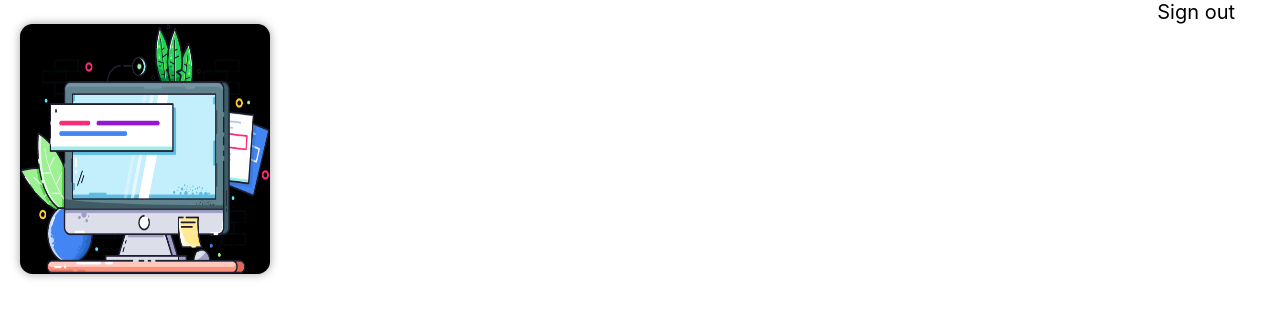
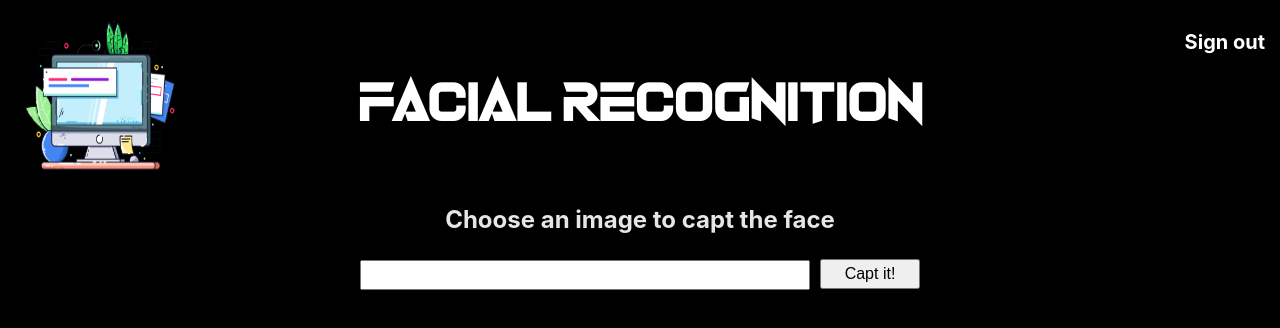
Before and after one commit to RyadC/Facial-recognition-app, a React (Create React App) app: page / in a window 1280 px wide. Shown: the top 328 px of the page. Built offline with nearby package versions, Linux system fonts and the light colour scheme.

Commit message:
Add ImageLinkForm component and style it

```diff
--- /dev/null
+++ b/src/components/ImageLinkForm/ImageLinkForm.css
@@ -0,0 +1,27 @@
+.searchImg__container{
+
+}
+
+.searchImg__title{
+  color: rgb(230, 230, 230);
+  text-align: center;
+}
+
+.searchImg__inputContainer{
+  margin-top: 25px;
+}
+
+.searchImg__inputContainer__input{
+  width: 450px;
+  height: 30px;
+  margin-right: 10px;
+  padding: 3px;
+}
+
+.searchImg__inputContainer__btn{
+  height: 30px;
+  width: 100px;
+  cursor: pointer;
+  /* font-weight: bold; */
+  font-size: 16px;
+}
--- /dev/null
+++ b/src/components/ImageLinkForm/ImageLinkForm.js
@@ -0,0 +1,16 @@
+import React from "react";
+import './ImageLinkForm.css';
+
+const ImageLinkForm = () => {
+  return (
+    <div className="searchImg__container">
+      <h2 className="searchImg__title">Choose an image to capt the face</h2>
+      <div className="searchImg__inputContainer">
+        <input className="searchImg__inputContainer__input" type={'text'} />
+        <button className="searchImg__inputContainer__btn">Capt it!</button>
+      </div>
+    </div>
+  )
+};
+
+export default ImageLinkForm;
--- a/src/components/Logo/Logo.css
+++ b/src/components/Logo/Logo.css
@@ -1,13 +1,16 @@
 .logo__container{
   width: min-content;
   margin: 0 20px;
-  align-self: flex-start;
+  /* align-self: flex-start; */
+  position: absolute;
+  left: 5px;
+  top: 15px;
 }
 
 .logo__img{
-  width: 250px;
-  height: 250px;
+  width: 150px;
+  height: 150px;
   border-radius: 5%;
   background-color: black;
-  box-shadow: 0 0 10px rgb(163, 163, 163);
+  box-shadow: 0 0 10px rgb(0, 0, 0);
 }
--- a/src/components/Navigation/Navigation.css
+++ b/src/components/Navigation/Navigation.css
@@ -1,14 +1,14 @@
 .nav{
-  display: flex;
-  flex-flow: row nowrap;
-  justify-content: flex-end;
-  padding-right: 45px;
   font-size: 20px;
-  align-self: flex-end;
+  position: absolute;
+  right: 15px;
+  top: 25px;
+  font-weight: bold;
+  color: rgb(255, 255, 255);
 }
 .nav__link{
   cursor: pointer;
 }
 .nav__link:hover{
-  color: lightslategray;
+  color: rgb(209, 209, 209);
 }
--- a/src/containers/App.css
+++ b/src/containers/App.css
@@ -1,6 +1,28 @@
+@font-face {
+  font-family: Skygraze;
+  src: url('../assets/police/Skygraze-PKYod.ttf');
+}
+
 .App{
   display: flex;
   flex-flow: column nowrap;
   justify-content: flex-start;
   align-items: center;
 }
+
+.header{
+  width: 100%;
+  height: 200px;
+  display: flex;
+  flex-flow: row nowrap;
+  justify-content: center;
+  align-items: center;
+  margin-top: 5px;
+  position: relative;
+}
+
+.title{
+  font-family: Skygraze, sans-serif;
+  font-size: 50px;
+  color: rgb(255, 255, 255);
+}
--- a/src/containers/App.js
+++ b/src/containers/App.js
@@ -2,15 +2,19 @@ import React, { Component } from 'react';
 import './App.css';
 import Navigation from '../components/Navigation/Navigation';
 import Logo from '../components/Logo/Logo';
+import ImageLinkForm from '../components/ImageLinkForm/ImageLinkForm';
 
 class App extends Component {
   render() {
       return (
         <div className="App">
-          <Navigation />
-          <Logo />
-         {/* <ImageLinkForm />
-          <FaceRecognition /> */}
+          <header className='header'>
+            <h1 className='title'>Facial Recognition</h1>
+            <Navigation />
+            <Logo />
+          </header>
+          <ImageLinkForm />
+          {/*<FaceRecognition /> */}
         </div>
     );
   };
--- a/src/index.css
+++ b/src/index.css
@@ -10,6 +10,8 @@ body {
     sans-serif;
   -webkit-font-smoothing: antialiased;
   -moz-osx-font-smoothing: grayscale;
+  /* background: linear-gradient(to right, rgb(0, 0, 0) 0%, rgb(211, 211, 211) 100%); */
+  background-color: black;
 }
 
 code {
```
Also changed, not shown: src/assets/police/Skygraze-PKYod.ttf (added).
